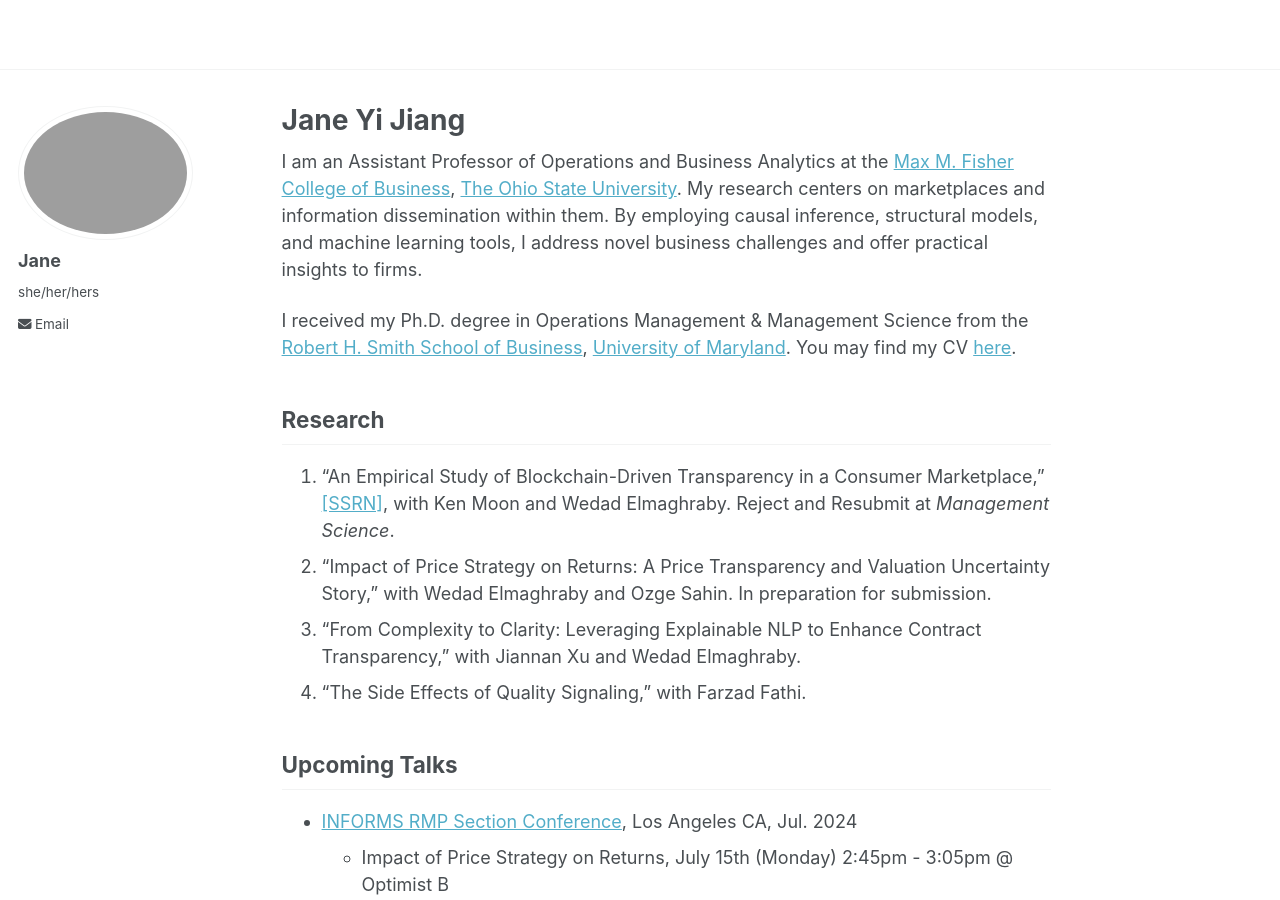
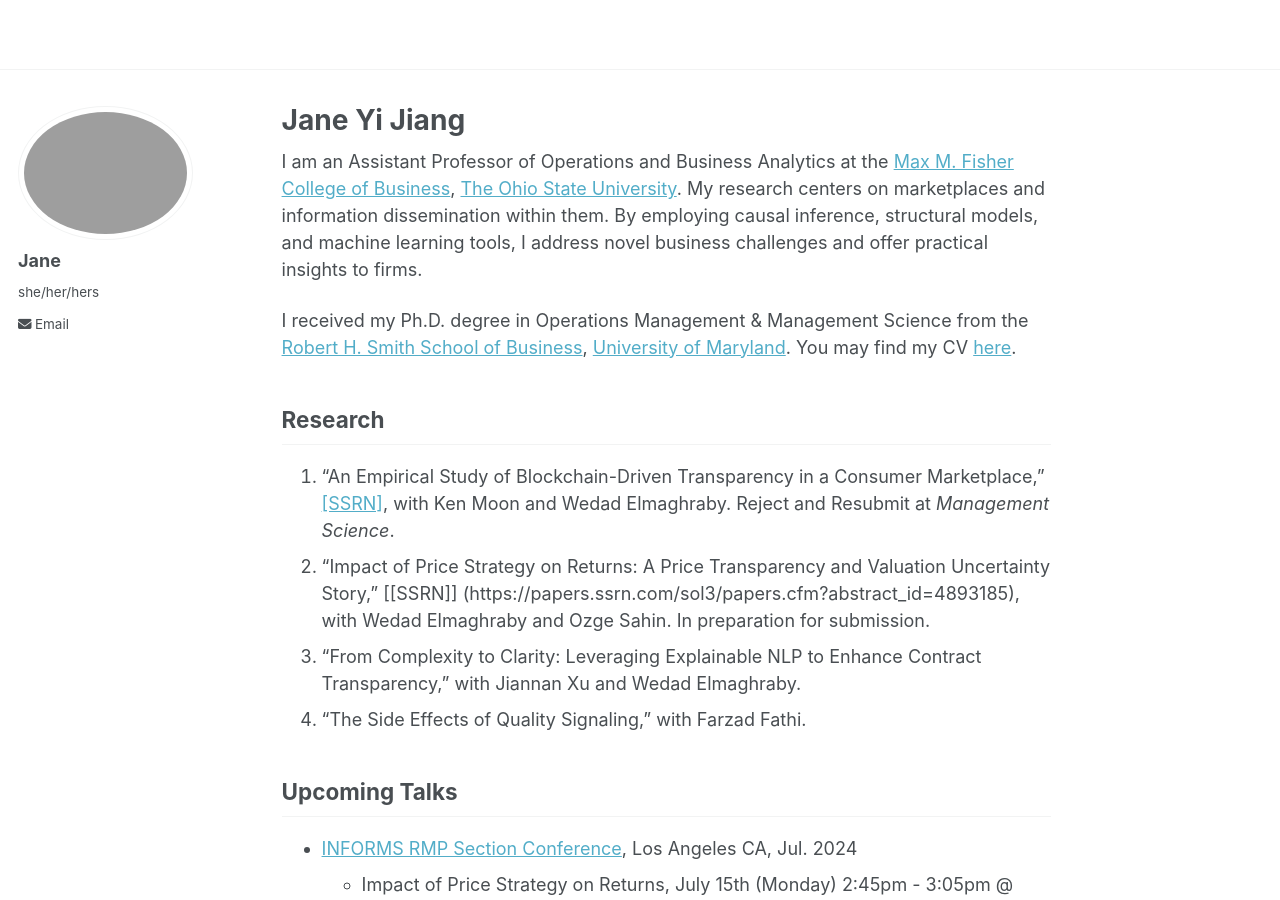
Before and after one commit to jiangyijane/jiangyijane.github.io, a Jekyll site: the page built from _pages/about.md, in a window 1280 px wide and 900 px high. Built offline with Jekyll 4.4.1, drawn with Linux system fonts in a browser that asks for light colours.

Commit message:
Update about.md

```diff
--- a/_pages/about.md
+++ b/_pages/about.md
@@ -15,7 +15,7 @@ I received my Ph.D. degree in Operations Management & Management Science from th
 Research
 ------
 1.	"An Empirical Study of Blockchain-Driven Transparency in a Consumer Marketplace," [[SSRN]](https://papers.ssrn.com/sol3/papers.cfm?abstract_id=4560414), with Ken Moon and Wedad Elmaghraby. Reject and Resubmit at <i>Management Science</i>.
-2. "Impact of Price Strategy on Returns: A Price Transparency and Valuation Uncertainty Story," with Wedad Elmaghraby and Ozge Sahin. In preparation for submission.
+2. "Impact of Price Strategy on Returns: A Price Transparency and Valuation Uncertainty Story," [[SSRN]] (https://papers.ssrn.com/sol3/papers.cfm?abstract_id=4893185), with Wedad Elmaghraby and Ozge Sahin. In preparation for submission.
 3. "From Complexity to Clarity: Leveraging Explainable NLP to Enhance Contract Transparency," with Jiannan Xu and Wedad Elmaghraby.
 4. "The Side Effects of Quality Signaling," with Farzad Fathi.
 
```
